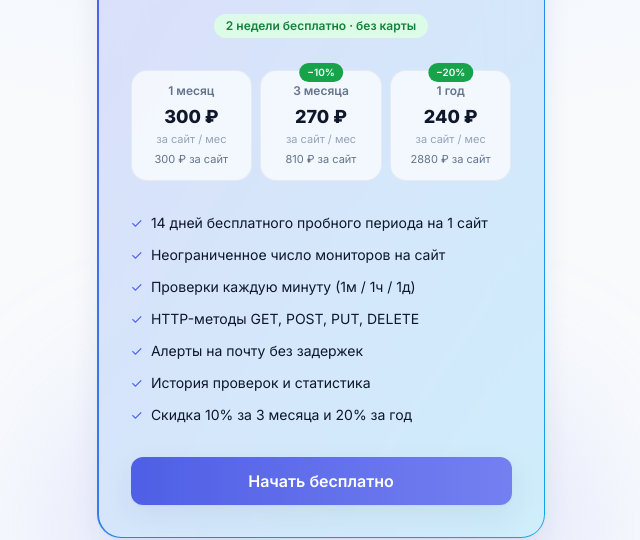
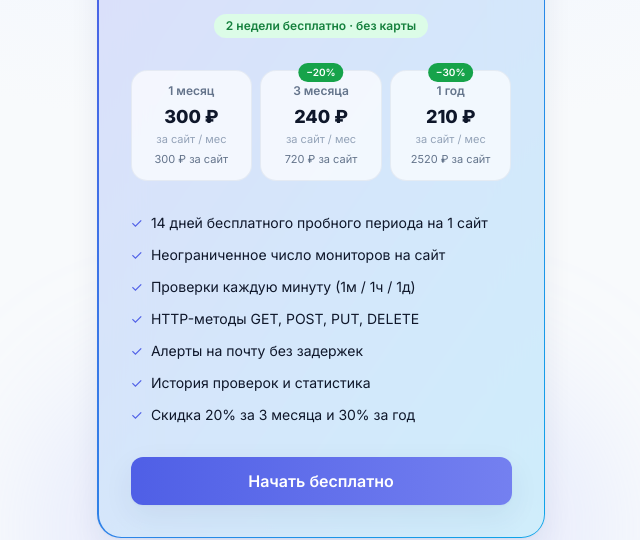
Before and after one commit to lolik20/logsy, a Next.js app: page / in a window 1280 px wide. Shown: the part 3225-3765 px from the top of the page, without its empty margins (319-959 px from the left). Built offline with nearby package versions, Linux system fonts and the light colour scheme; no server answers.

Commit message:
Увеличить скидки: 3 месяца −20%, год −30%
Co-Authored-By: Claude Opus 4.8 <noreply@anthropic.com>
Claude-Session: https://claude.ai/code/session_013ikke2q5LHEzpfmUsifApv

```diff
--- a/src/app/dashboard/billing/page.tsx
+++ b/src/app/dashboard/billing/page.tsx
@@ -36,8 +36,8 @@ export default async function BillingPage({
     <div>
       <h1 className="text-2xl font-bold">Тарифы и подписка</h1>
       <p className="mt-1 text-sm text-slate-500">
-        Тариф Pro — 300 ₽ за один сайт в месяц. Скидка 10% при оплате за 3 месяца
-        и 20% при оплате за год.
+        Тариф Pro — 300 ₽ за один сайт в месяц. Скидка 20% при оплате за 3 месяца
+        и 30% при оплате за год.
       </p>
 
       {paid === "1" && (
--- a/src/app/page.tsx
+++ b/src/app/page.tsx
@@ -380,7 +380,7 @@ export default async function LandingPage() {
                 "HTTP-методы GET, POST, PUT, DELETE",
                 "Алерты на почту без задержек",
                 "История проверок и статистика",
-                "Скидка 10% за 3 месяца и 20% за год",
+                "Скидка 20% за 3 месяца и 30% за год",
               ].map((item) => (
                 <li key={item} className="flex items-start gap-2">
                   <span className="text-brand">✓</span>
--- a/src/lib/pricing.ts
+++ b/src/lib/pricing.ts
@@ -17,11 +17,11 @@ export type PlanInfo = {
   label: string;
 };
 
-/** Доступные планы: 1 месяц (без скидки), 3 месяца (−10%), год (−20%). */
+/** Доступные планы: 1 месяц (без скидки), 3 месяца (−20%), год (−30%). */
 export const BILLING_PLANS: PlanInfo[] = [
   { id: "1m", months: 1, discountPercent: 0, label: "1 месяц" },
-  { id: "3m", months: 3, discountPercent: 10, label: "3 месяца" },
-  { id: "12m", months: 12, discountPercent: 20, label: "1 год" },
+  { id: "3m", months: 3, discountPercent: 20, label: "3 месяца" },
+  { id: "12m", months: 12, discountPercent: 30, label: "1 год" },
 ];
 
 export function getPlan(id: string): PlanInfo | undefined {
```
Also changed, not shown: 1 other file (tests, documents, lock files or other folders).
